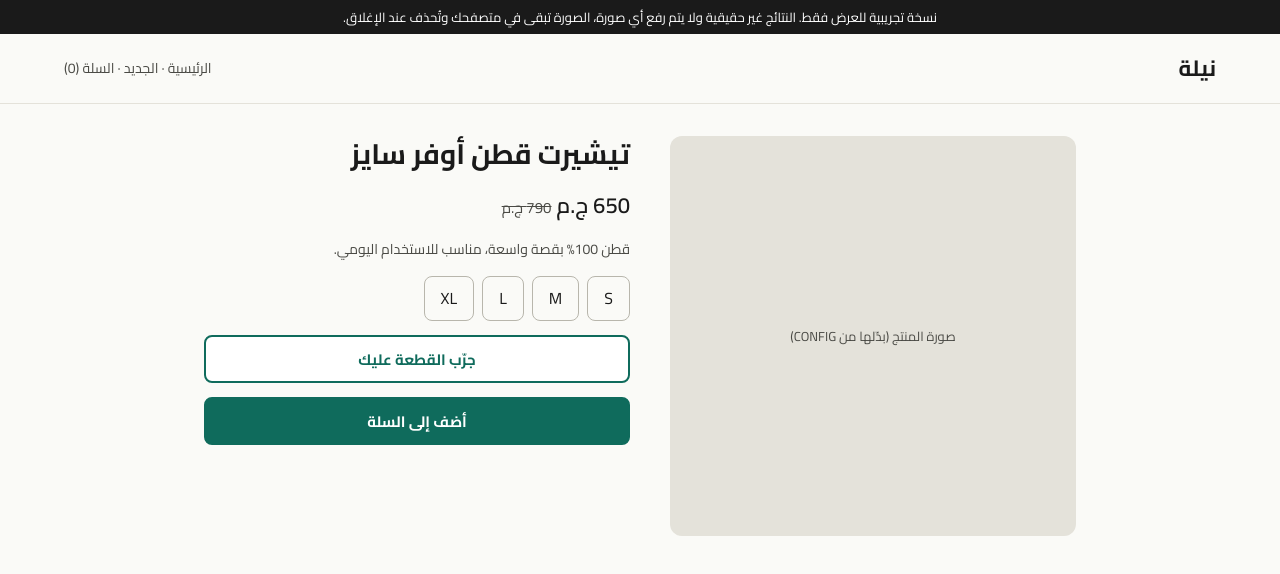
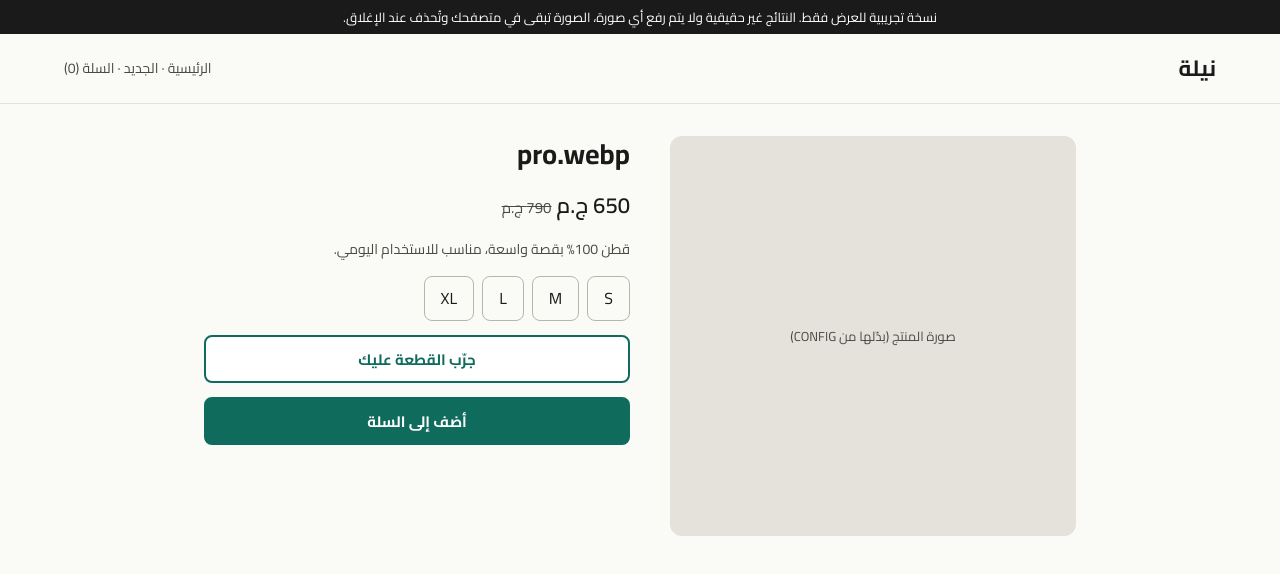
Before and after one commit to ehab75594-gif/try, a plain HTML site: page index.html in a window 1280 px wide. Drawn offline with Linux system fonts and the light colour scheme.

Commit message:
Update index.html

```diff
--- a/index.html
+++ b/index.html
@@ -136,7 +136,7 @@ textarea{width:100%;height:92px;border:1px solid #B8B6AC;border-radius:8px;paddi
    image / resultImage: ضع مسار صورة (مثال: "img/tee.jpg"). لو سيبتها فاضية يظهر مكان رمادي. */
 const CONFIG = {
   brand: "نيلة",
-  product: { name: "تيشيرت قطن أوفر سايز", price: 650, oldPrice: 790, image: "",
+  product: { name: "pro.webp", price: 650, oldPrice: 790, image: "",
              desc: "قطن 100% بقصة واسعة، مناسب للاستخدام اليومي.", sizes: ["S","M","L","XL"] },
   complements: [
     { id: "pants",  name: "بنطلون كارجو",   price: 950,  image: "" },
```
